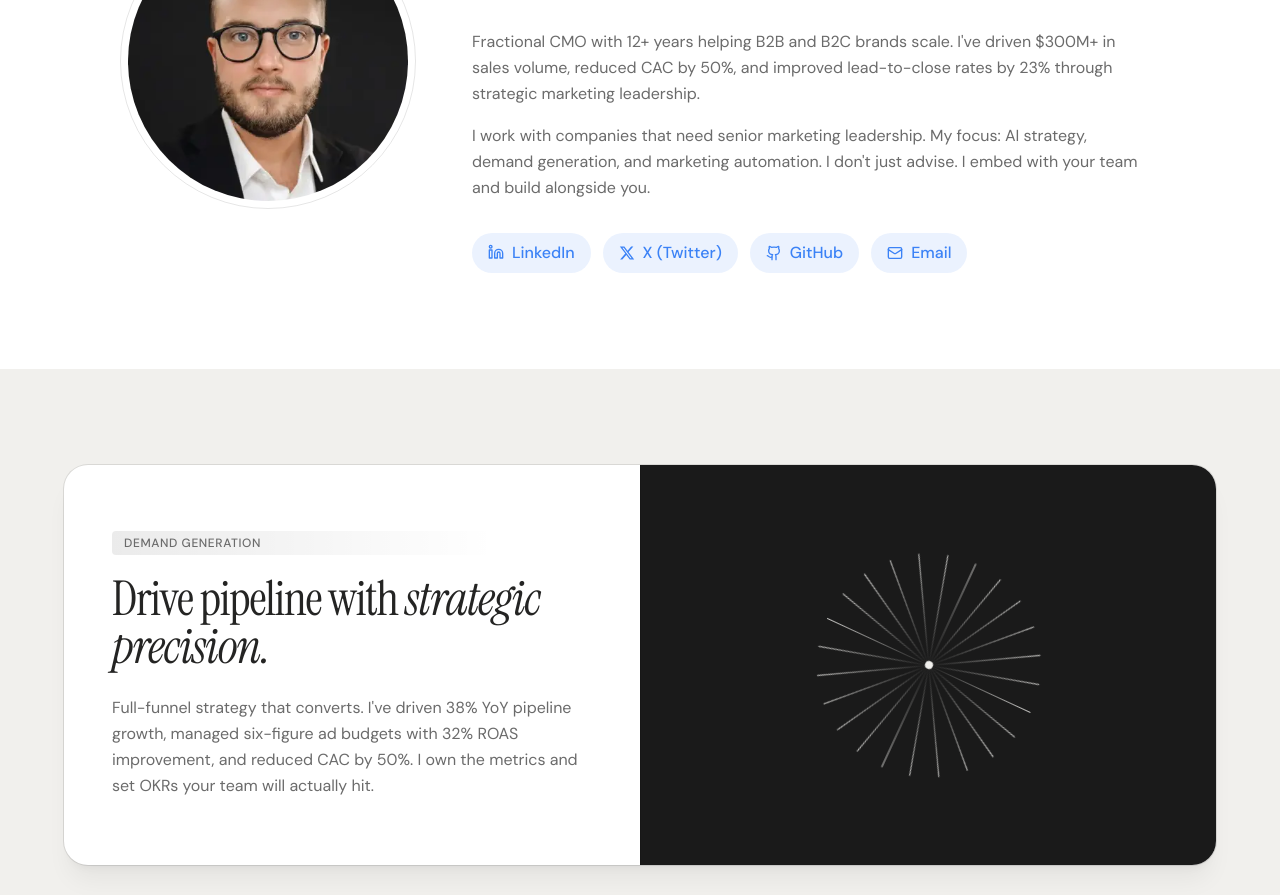
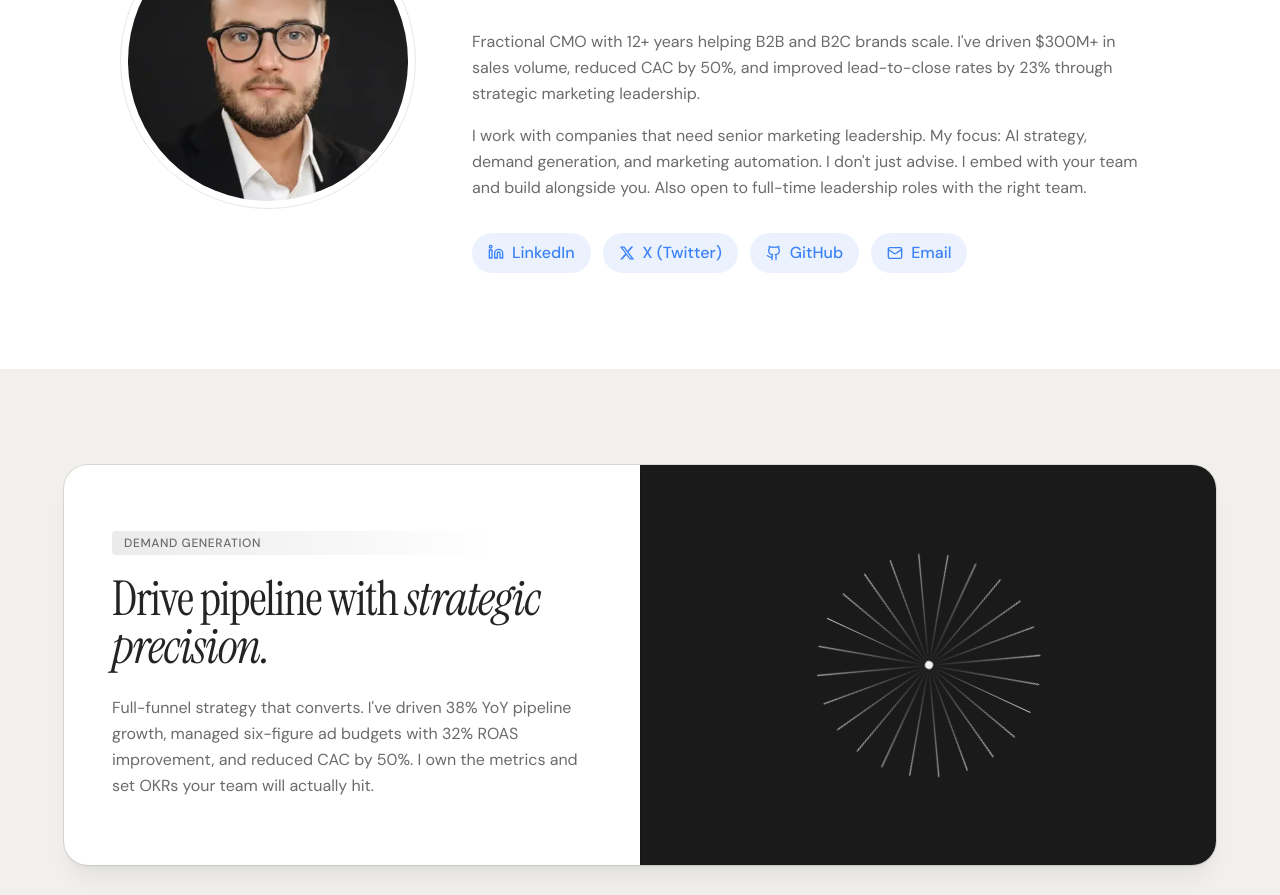
Before and after one commit to JsonGallagher/jason-gallagher-portfolio, a React (Vite) app: page / in a window 1280 px wide. Shown: the part 1460-2355 px from the top of the page. Built offline with nearby package versions, Linux system fonts and the light colour scheme.

Commit message:
Add note about openness to full-time roles

```diff
--- a/src/components/About.jsx
+++ b/src/components/About.jsx
@@ -68,6 +68,7 @@ export default function About() {
             I work with companies that need senior marketing leadership. My
             focus: AI strategy, demand generation, and marketing automation. I
             don't just advise. I embed with your team and build alongside you.
+            Also open to full-time leadership roles with the right team.
           </p>
 
           {/* Links */}
```
